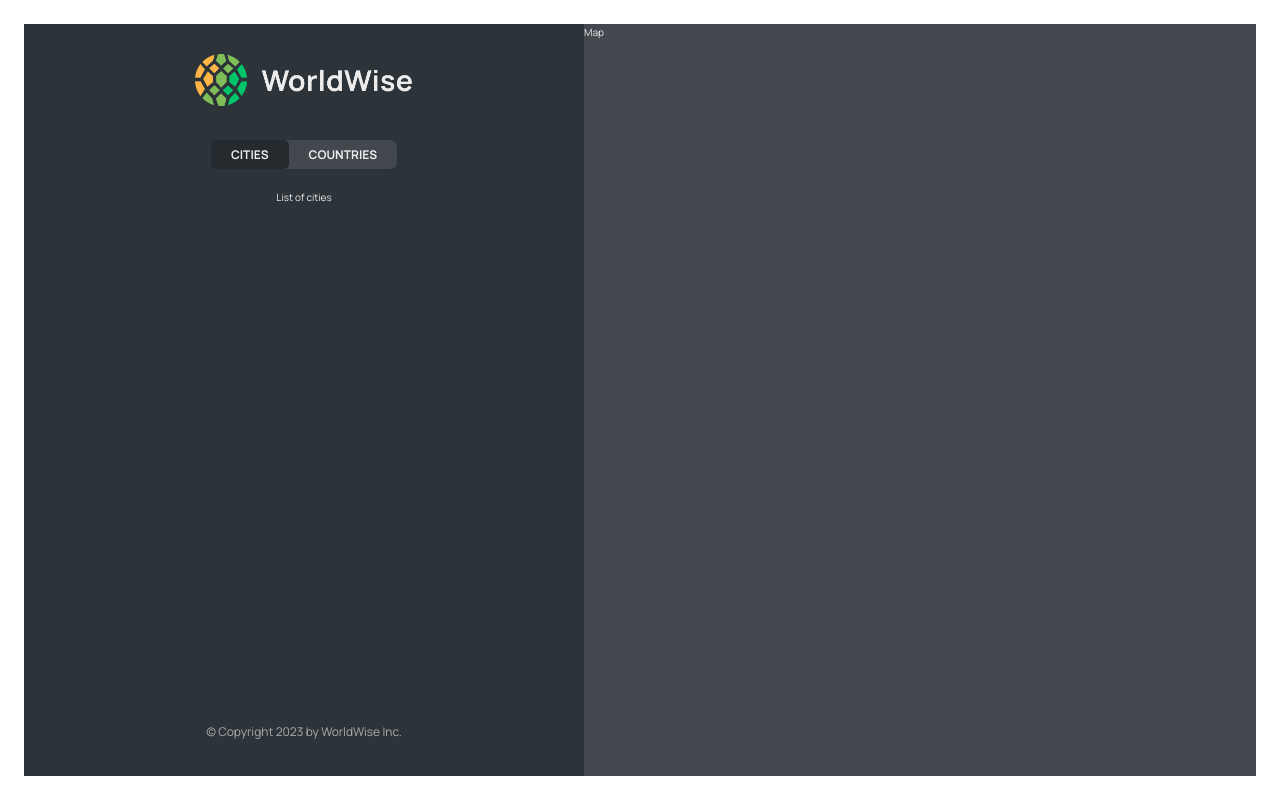
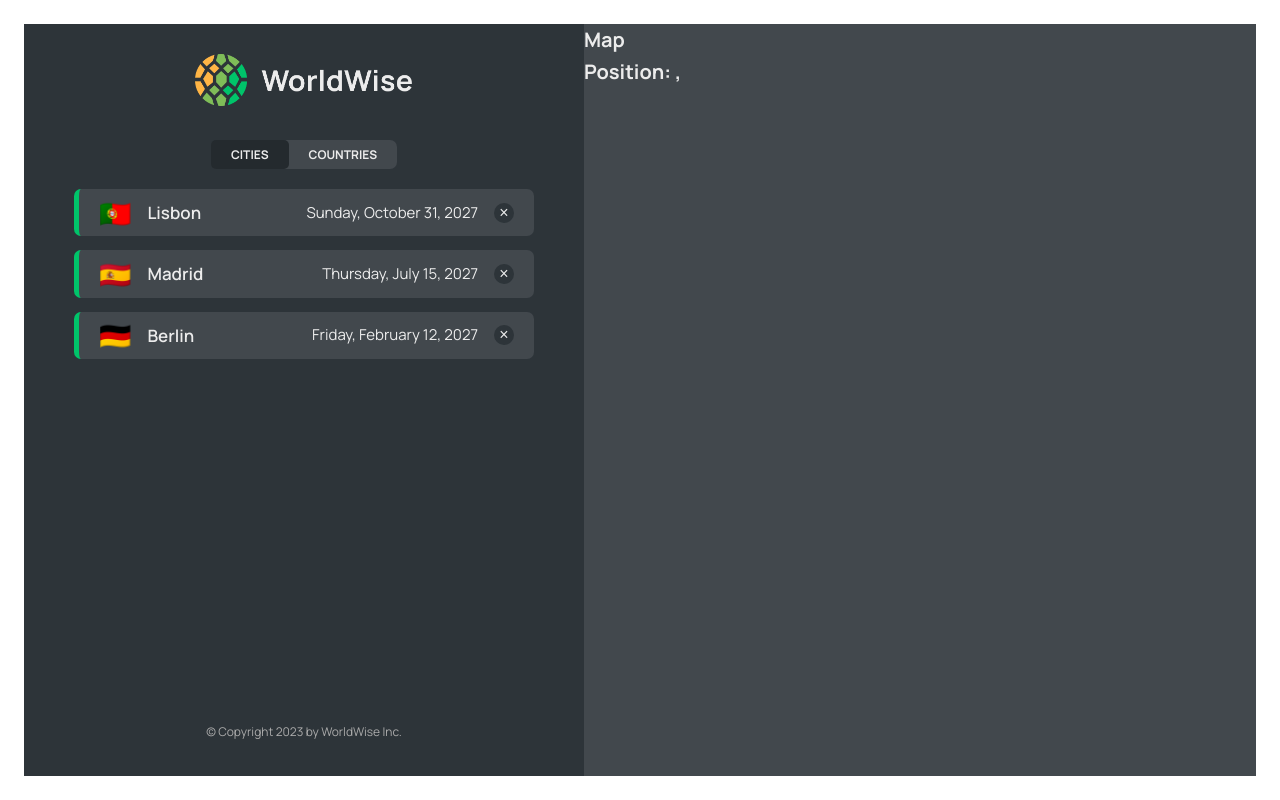
Before and after one commit to LamPhamIT/react-beginning, a React (Vite) app in the folder 11-worldwise/: page /app/cities in a window 1280 px wide. Built offline with nearby package versions, Linux system fonts and the light colour scheme; data requests are answered from the project's data file.

Commit message:
update 11-worldwise

```diff
--- a/11-worldwise/src/App.jsx
+++ b/11-worldwise/src/App.jsx
@@ -1,4 +1,7 @@
 import { BrowserRouter, Routes, Route } from "react-router-dom";
+import { useState } from "react";
+import { useEffect } from "react";
+
 import Product from "./pages/Product";
 import Pricing from "./pages/Pricing";
 import Homepage from "./pages/Homepage";
@@ -6,30 +9,29 @@
 import AppLayout from "./pages/AppLayout";
 import Login from "./pages/Login";
 import CityList from "./components/CityList";
-import { useState } from "react";
-import { useEffect } from "react";
+import CountryList from "./components/CountryList";
+import City from "./components/City";
+import Form from "./components/Form";
 // import PageNav from "./components/PageNav";
-const BASE_URL = `http://localhost:8000/cities`;
+const BASE_URL = `http://localhost:8000`;
 function App() {
   const [cities, setCities] = useState([]);
   const [isLoading, setIsLoading] = useState(false);
-  useEffect(
-    function () {
+  useEffect(function () {
     async function fetchCities() {
       try {
-          const res = await fetch(BASE_URL);
+        setIsLoading(true);
+        const res = await fetch(`${BASE_URL}/cities`);
         const data = await res.json();
         setCities(data);
       } catch {
         alert("There was an error loading data...");
       } finally {
-          setIsLoading(true);
+        setIsLoading(false);
       }
     }
     fetchCities();
-    },
-    []
-  );
+  }, []);
 
   return (
     <div>
@@ -44,9 +46,16 @@
               index
               element={<CityList cities={cities} isLoading={isLoading} />}
             />
-            <Route path="cities" element={<p>List of cities</p>} />
-            <Route path="countries" element={<p>List of countries</p>} />
-            <Route path="form" element={<p>Form</p>} />
+            <Route
+              path="cities"
+              element={<CityList cities={cities} isLoading={isLoading} />}
+            />
+            <Route path="cities/:id" element={<City />}/>
+            <Route
+              path="countries"
+              element={<CountryList cities={cities} isLoading={isLoading} />}
+            />
+            <Route path="form" element={<Form />} />
           </Route>
           <Route path="*" element={<PageNotFound />} />
         </Routes>
--- a/11-worldwise/src/components/City.jsx
+++ b/11-worldwise/src/components/City.jsx
@@ -1,3 +1,4 @@
+import { useParams, useSearchParams } from "react-router-dom";
 import styles from "./City.module.css";
 
 const formatDate = (date) =>
@@ -9,6 +10,10 @@
   }).format(new Date(date));
 
 function City() {
+  const [searchParams, setSearchParams] = useSearchParams();
+  const lat = searchParams.get("lat");
+  const lng = searchParams.get("lng");
+
   // TEMP DATA
   const currentCity = {
     cityName: "Lisbon",
@@ -19,43 +24,44 @@
 
   const { cityName, emoji, date, notes } = currentCity;
 
-  return (
-    <div className={styles.city}>
-      <div className={styles.row}>
-        <h6>City name</h6>
-        <h3>
-          <span>{emoji}</span> {cityName}
-        </h3>
-      </div>
+  return <h1>City</h1>
+  // return (
+  //   <div className={styles.city}>
+  //     <div className={styles.row}>
+  //       <h6>City name</h6>
+  //       <h3>
+  //         <span>{emoji}</span> {cityName}
+  //       </h3>
+  //     </div>
 
-      <div className={styles.row}>
-        <h6>You went to {cityName} on</h6>
-        <p>{formatDate(date || null)}</p>
-      </div>
+  //     <div className={styles.row}>
+  //       <h6>You went to {cityName} on</h6>
+  //       <p>{formatDate(date || null)}</p>
+  //     </div>
 
-      {notes && (
-        <div className={styles.row}>
-          <h6>Your notes</h6>
-          <p>{notes}</p>
-        </div>
-      )}
+  //     {notes && (
+  //       <div className={styles.row}>
+  //         <h6>Your notes</h6>
+  //         <p>{notes}</p>
+  //       </div>
+  //     )}
 
-      <div className={styles.row}>
-        <h6>Learn more</h6>
-        <a
-          href={`https://en.wikipedia.org/wiki/${cityName}`}
-          target="_blank"
-          rel="noreferrer"
-        >
-          Check out {cityName} on Wikipedia &rarr;
-        </a>
-      </div>
+  //     <div className={styles.row}>
+  //       <h6>Learn more</h6>
+  //       <a
+  //         href={`https://en.wikipedia.org/wiki/${cityName}`}
+  //         target="_blank"
+  //         rel="noreferrer"
+  //       >
+  //         Check out {cityName} on Wikipedia &rarr;
+  //       </a>
+  //     </div>
 
-      <div>
-        <ButtonBack />
-      </div>
-    </div>
-  );
+  //     <div>
+
+  //     </div>
+  //   </div>
+  // );
 }
 
 export default City;
--- a/11-worldwise/src/components/CityItem.jsx
+++ b/11-worldwise/src/components/CityItem.jsx
@@ -1,9 +1,26 @@
-function CityItem() {
-    return (
-        <div>
-            CItiitem
-        </div>
-    )
+import { Link } from "react-router-dom";
+import styles from "./CityItem.module.css";
+
+function CityItem({ city }) {
+  const { cityName, emoji, date, id, position} = city;
+  const formatDate = (date) =>
+    new Intl.DateTimeFormat("en", {
+      day: "numeric",
+      month: "long",
+      year: "numeric",
+      weekday: "long",
+    }).format(new Date(date));
+
+  return (
+    <li>
+      <Link className={styles.cityItem} to={`${id}?lat=${position.lat}&lng=${position.lng}`}>
+        <span className={styles.emoji}>{emoji}</span>
+        <h3 className={styles.name}>{cityName}</h3>
+        <time className={styles.date}>{formatDate(date)}</time>
+        <button className={styles.deleteBtn}>&times;</button>
+      </Link>
+    </li>
+  );
 }
 
-export default CityItem
+export default CityItem;
--- a/11-worldwise/src/components/CityList.jsx
+++ b/11-worldwise/src/components/CityList.jsx
@@ -1,9 +1,11 @@
 import styles from "./CityList.module.css";
 import Spinner from "./Spinner";
 import CityItem from "./CityItem";
+import Message from "./Message";
 
 function CityList({ cities, isLoading }) {
   if (isLoading) return <Spinner />;
+  if(!cities.length) return <Message message="Add your first city by clicking on a city on the map."/>
   return (
     <ul className={styles.cityList}>
       {cities.map((city) => (
--- /dev/null
+++ b/11-worldwise/src/components/CountryList.jsx
@@ -0,0 +1,26 @@
+import styles from "./CountryList.module.css";
+import Spinner from "./Spinner";
+import CountryItem from "./CountryItem";
+import Message from "./Message";
+
+function CountryList({ cities, isLoading }) {
+  if (isLoading) return <Spinner />;
+  if (!cities.length)
+    return (
+      <Message message="Add your first city by clicking on a city on the map." />
+    );
+  const countries = cities.reduce((arr, city) => {
+    if (!arr.map((el) => el.country).includes(city.country))
+      return [...arr, { country: city.country, emoji: city.emoji }];
+    else return arr;
+  }, []);
+  return (
+    <ul className={styles.countryList}>
+      {countries.map((country) => (
+        <CountryItem country={country} key={countries.id} />
+      ))}
+    </ul>
+  );
+}
+
+export default CountryList;
--- a/11-worldwise/src/components/Map.jsx
+++ b/11-worldwise/src/components/Map.jsx
@@ -1,8 +1,14 @@
+import { useSearchParams } from 'react-router-dom'
 import styles from './Map.module.css'
 function Map() {
+    const [searchParams, setSearchParams] = useSearchParams();
+    const lat = searchParams.get("lat");
+    const lng = searchParams.get("lng");
+
     return (
         <div className={styles.mapContainer}>
-            Map
+            <h1>Map</h1>
+            <h1>Position: {lat}, {lng}</h1>
         </div>
     )
 }
```
Also changed, not shown: 11-worldwise/.eslintrc.cjs. Lines whose indentation alone changed are shown as unchanged.
